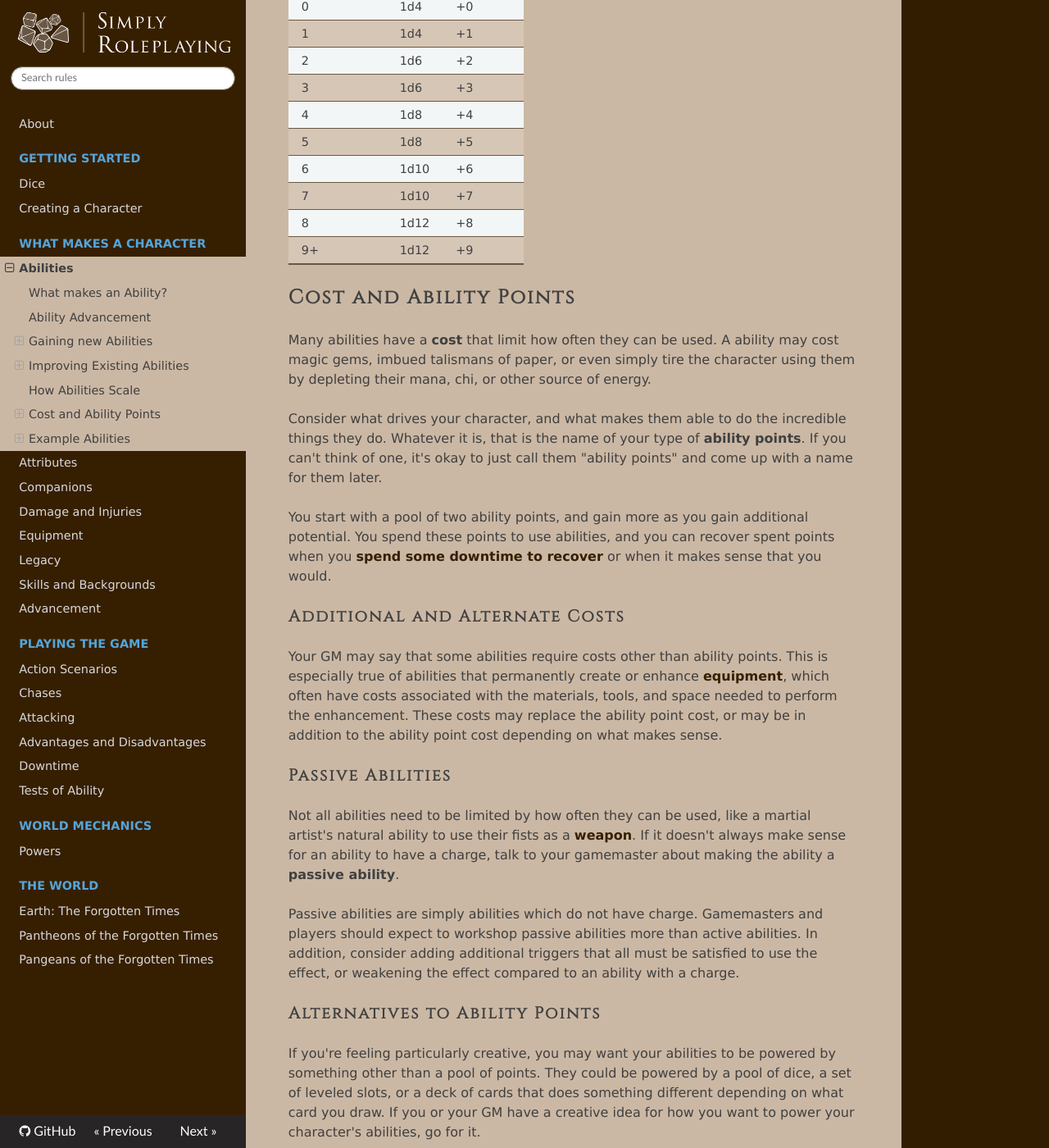
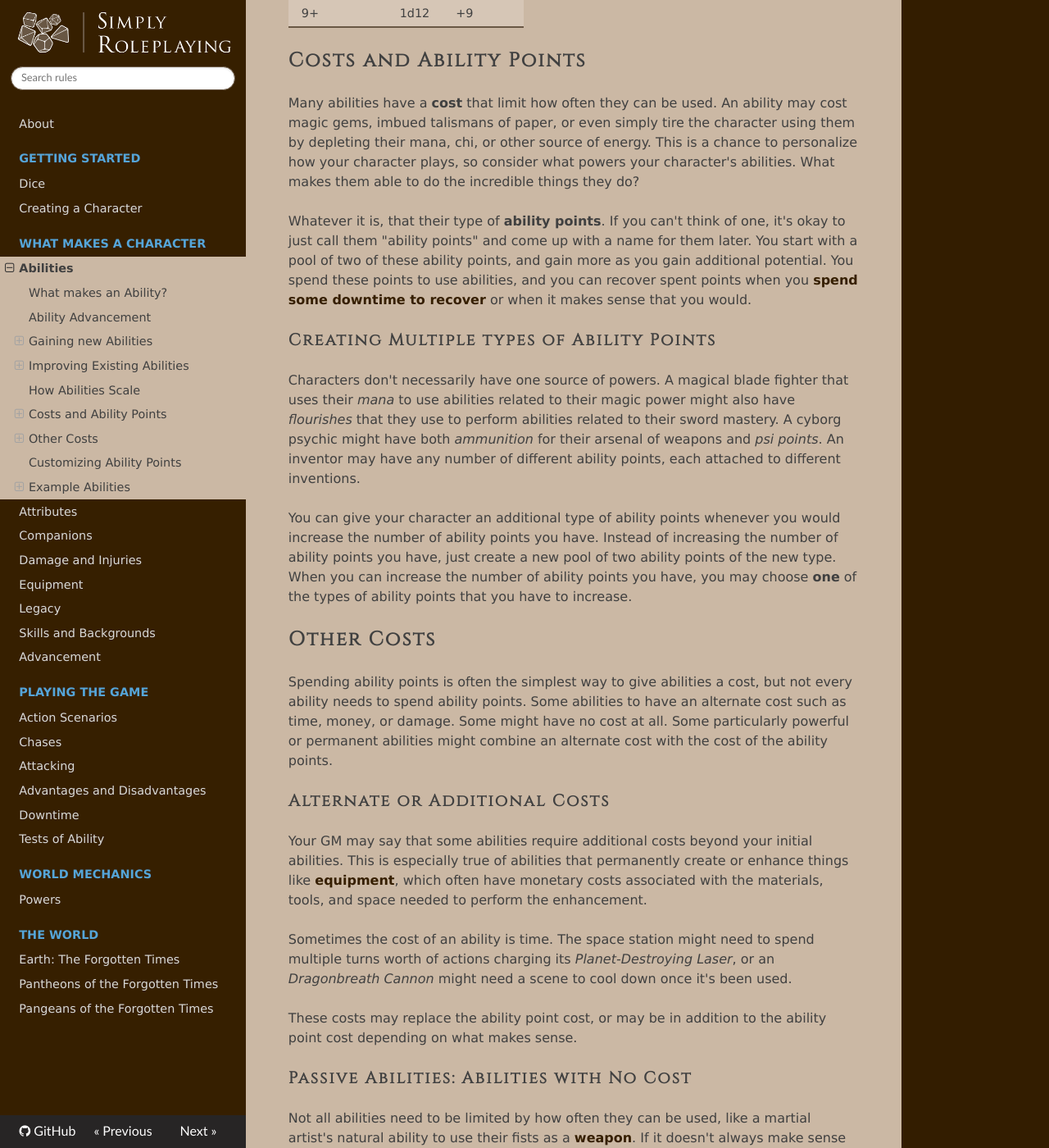
Before and after one commit to TheFifthRider/simply-roleplaying-webapp, an MkDocs documentation site: the page built from docs/character/abilities.md, in a window 1280 px wide and 1400 px high, scrolled down 4441 px. Shown: the whole window at 82% size. Built offline with MkDocs 1.6.1, drawn with Linux system fonts in a browser that asks for light colours; nearby versions of some CDN libraries; some of the changed text lies outside the part shown.

Commit message:
feat: Adding new ability points and clarifying other costs

```diff
--- a/docs/character/abilities.md
+++ b/docs/character/abilities.md
@@ -27,14 +27,6 @@ To create a new ability, pick a trigger and an effect. <!-- Maybe not true --> T
 #### Big Abilities
 
 Some effects are stronger than others. When you have an effect that is clearly stronger than
-
-#### Creating Abilities with Shared Charge
-
-When you create an ability, you can choose to have it share the same charge as an existing ability. Choose an ability that you already have, increase the charge of the existing ability by one, and add a new trigger and effect to represent the new ability.
-
-Once an ability has more than two or three charges, it is likely that the ability represents a core gameplay mechanic for your character. Consider naming the charges as a resource of some kind-- about what they're drawing upon to perform this ability and come up with a name for a resource that can be used to represent the charges.
-
-<!-- Points example -->
 
 ### Example Triggers and Effects
 
@@ -147,25 +139,41 @@ At certain numbered milestones, dice increase and equipment granted by abilities
 | 8          | 1d12 | +8       |
 | 9+         | 1d12 | +9       |
 
-## Cost and Ability Points
+## Costs and Ability Points
 
-Many abilities have a **cost** that limit how often they can be used. A ability may cost magic gems, imbued talismans of paper, or even simply tire the character using them by depleting their mana, chi, or other source of energy.
+Many abilities have a **cost** that limit how often they can be used. An ability may cost magic gems, imbued talismans of paper, or even simply tire the character using them by depleting their mana, chi, or other source of energy. This is a chance to personalize how your character plays, so consider what powers your character's abilities. What makes them able to do the incredible things they do?
 
-Consider what drives your character, and what makes them able to do the incredible things they do. Whatever it is, that is the name of your type of **ability points**. If you can't think of one, it's okay to just call them "ability points" and come up with a name for them later.
+Whatever it is, that their type of **ability points**. If you can't think of one, it's okay to just call them "ability points" and come up with a name for them later. You start with a pool of two of these ability points, and gain more as you gain additional potential. You spend these points to use abilities, and you can recover spent points when you [spend some downtime to recover](../gameplay/downtime.md#recovering) or when it makes sense that you would.
 
-You start with a pool of two ability points, and gain more as you gain additional potential. You spend these points to use abilities, and you can recover spent points when you [spend some downtime to recover](../gameplay/downtime.md#recovering) or when it makes sense that you would.
+### Creating Multiple types of Ability Points
 
-### Additional and Alternate Costs
+Characters don't necessarily have one source of powers. A magical blade fighter that uses their _mana_ to use abilities related to their magic power might also have _flourishes_ that they use to perform abilities related to their sword mastery. A cyborg psychic might have both _ammunition_ for their arsenal of weapons and _psi points_. An inventor may have any number of different ability points, each attached to different inventions.
 
-Your GM may say that some abilities require costs other than ability points. This is especially true of abilities that permanently create or enhance [equipment](equipment.md), which often have costs associated with the materials, tools, and space needed to perform the enhancement. These costs may replace the ability point cost, or may be in addition to the ability point cost depending on what makes sense.
+You can give your character an additional type of ability points whenever you would increase the number of ability points you have. Instead of increasing the number of ability points you have, just create a new pool of two ability points of the new type. When you can increase the number of ability points you have, you may choose **one** of the types of ability points that you have to increase.
 
-### Passive Abilities
+
+
+## Other Costs
+
+Spending ability points is often the simplest way to give abilities a cost, but not every ability needs to spend ability points. Some abilities to have an alternate cost such as time, money, or damage. Some might have no cost at all. Some particularly powerful or permanent abilities might combine an alternate cost with the cost of the ability points.
+
+### Alternate or Additional Costs
+
+Your GM may say that some abilities require additional costs beyond your initial abilities. This is especially true of abilities that permanently create or enhance things like [equipment](equipment.md), which often have monetary costs associated with the materials, tools, and space needed to perform the enhancement.
+
+Sometimes the cost of an ability is time. The space station might need to spend multiple turns worth of actions charging its _Planet-Destroying Laser_, or an _Dragonbreath Cannon_ might need a scene to cool down once it's been used.
+
+These costs may replace the ability point cost, or may be in addition to the ability point cost depending on what makes sense.
+
+### Passive Abilities: Abilities with No Cost
 
 Not all abilities need to be limited by how often they can be used, like a martial artist's natural ability to use their fists as a [weapon](equipment.md#Weapon). If it doesn't always make sense for an ability to have a charge, talk to your gamemaster about making the ability a **passive ability**.
 
-Passive abilities are simply abilities which do not have charge. Gamemasters and players should expect to workshop passive abilities more than active abilities. In addition, consider adding additional triggers that all must be satisfied to use the effect, or weakening the effect compared to an ability with a charge.
+Passive abilities are simply abilities which do not have charge. Gamemasters and players should expect to workshop passive abilities more than active abilities. In addition, consider adding additional triggers that all must be satisfied to use the effect, or weakening the effect compared to an ability with a cost.
 
-### Alternatives to Ability Points
+
+
+## Customizing Ability Points
 
 If you're feeling particularly creative, you may want your abilities to be powered by something other than a pool of points. They could be powered by a pool of dice, a set of leveled slots, or a deck of cards that does something different depending on what card you draw. If you or your GM have a creative idea for how you want to power your character's abilities, go for it.
 
```
